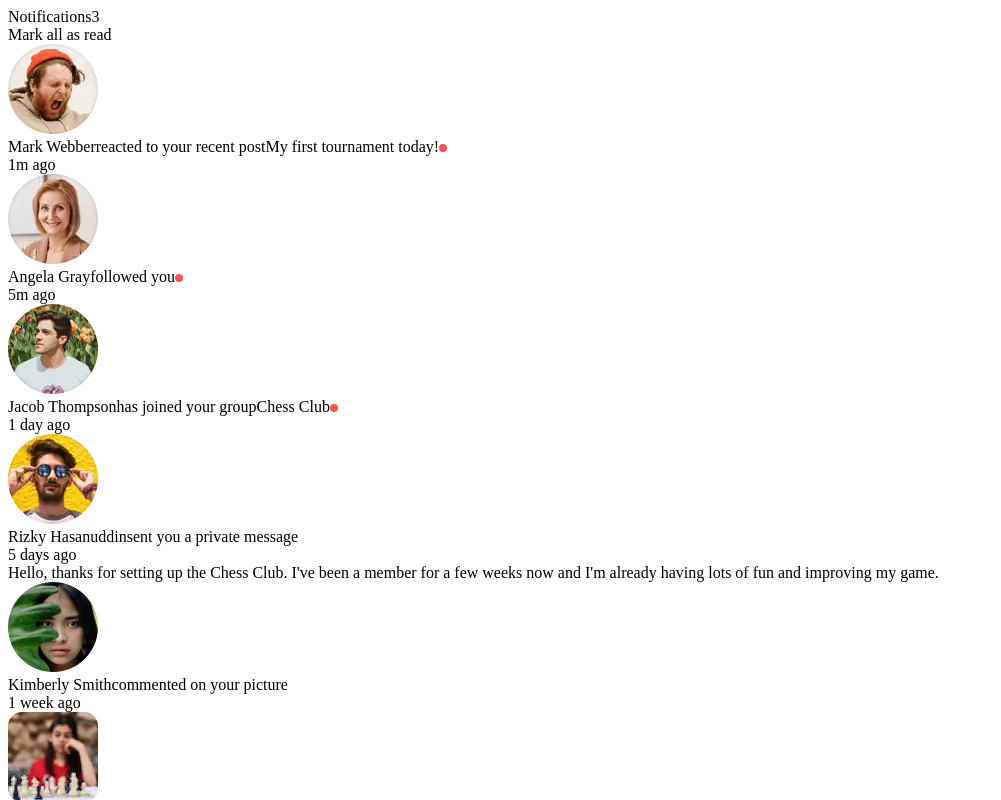
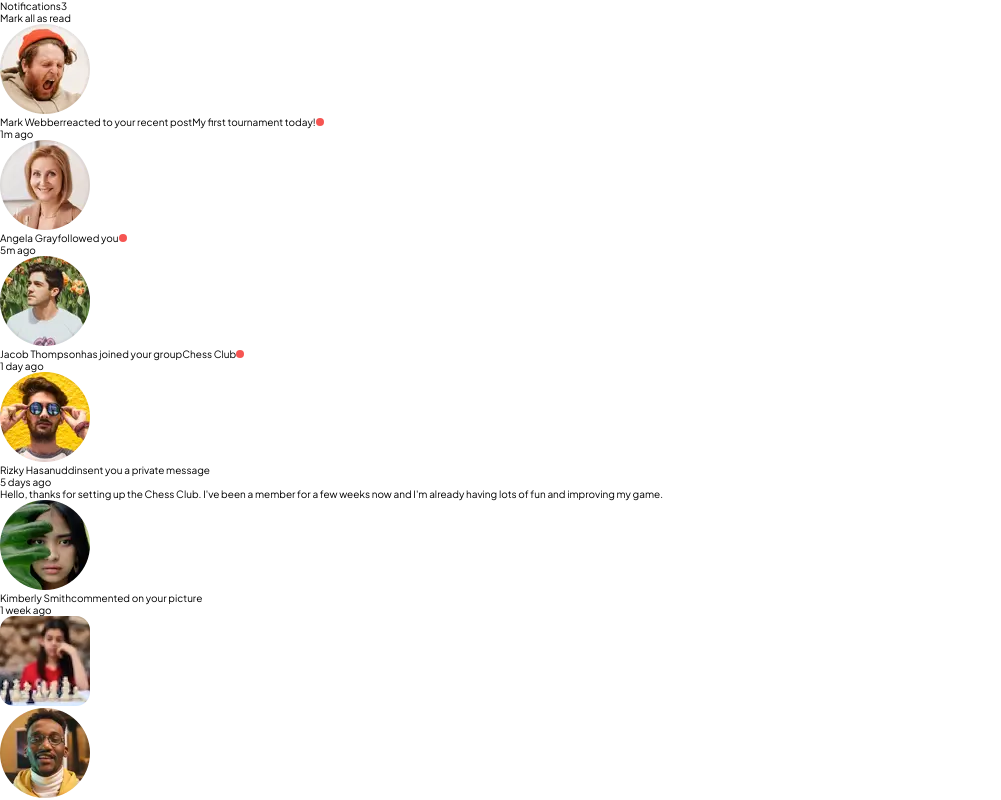
Before and after one commit to AdamHaniff/Notifications-Page, a React (Create React App) app: page / in a window 1280 px wide. Shown: the top 800 px of the page, without its empty margins (0-1001 px from the left). Built offline with nearby package versions, Linux system fonts and the light colour scheme.

Commit message:
Created design system

```diff
--- a/public/index.html
+++ b/public/index.html
@@ -30,6 +30,12 @@
       sizes="32x32"
       href="./images/favicon-32x32.png"
     />
+    <link rel="preconnect" href="https://fonts.googleapis.com" />
+    <link rel="preconnect" href="https://fonts.gstatic.com" crossorigin />
+    <link
+      href="https://fonts.googleapis.com/css2?family=Plus+Jakarta+Sans:ital,wght@0,200..800;1,200..800&display=swap"
+      rel="stylesheet"
+    />
     <title>Notifications Page</title>
   </head>
   <body>
--- a/src/css/main.css
+++ b/src/css/main.css
@@ -1 +1,22 @@
-/*# sourceMappingURL=main.css.map */
+*,
+*::before,
+*::after {
+  margin: 0;
+  padding: 0;
+  box-sizing: inherit;
+}
+
+html {
+  font-size: 62.5%;
+  box-sizing: border-box;
+}
+
+body {
+  background: #fff;
+  font-family: "Plus Jakarta Sans", serif;
+}
+
+html,
+body {
+  height: 100%;
+}/*# sourceMappingURL=main.css.map */
--- /dev/null
+++ b/src/sass/main.scss
@@ -0,0 +1,44 @@
+// ********* DESIGN SYSTEM *********
+
+// ************ COLORS ************
+$color-white: #fff;
+$color-dark: #1c202b;
+$color-catalina-blue: #0a327b;
+$color-shuttle-grey: #5e6778;
+$color-alabaster: #f7fafd;
+$color-mercury: #dde7ee;
+$color-cadet-grey: #939cad;
+
+// ********** FONT-FAMILY **********
+$font-plus-jakarta-sans: "Plus Jakarta Sans", serif;
+
+// ********* FONT-WEIGHTS *********
+$fw-extra-bold: 800;
+$fw-bold: 700;
+$fw-medium-bold: 500;
+
+// ************* BASE *************
+*,
+*::before,
+*::after {
+  margin: 0;
+  padding: 0;
+  box-sizing: inherit;
+}
+
+html {
+  font-size: 62.5%;
+  box-sizing: border-box;
+}
+
+body {
+  background: $color-white;
+  font-family: $font-plus-jakarta-sans;
+}
+
+html,
+body {
+  height: 100%;
+}
+
+// ********** 375px LAYOUT **********
```
Also changed, not shown: src/sass/abstracts/_animations.scss (added), src/sass/abstracts/_mixins.scss (added), src/sass/abstracts/_variables.scss (added), src/sass/base/_base.scss (added), src/sass/dynamic/_dynamic-styles.scss (added), src/sass/layouts/_desktop-hover-states.scss (added), src/sass/layouts/_desktop-layouts.scss (added), src/sass/layouts/_mobile-layouts.scss (added), src/sass/layouts/_tablet-layouts.scss (added), 2 other files (tests, documents, lock files or other folders).
